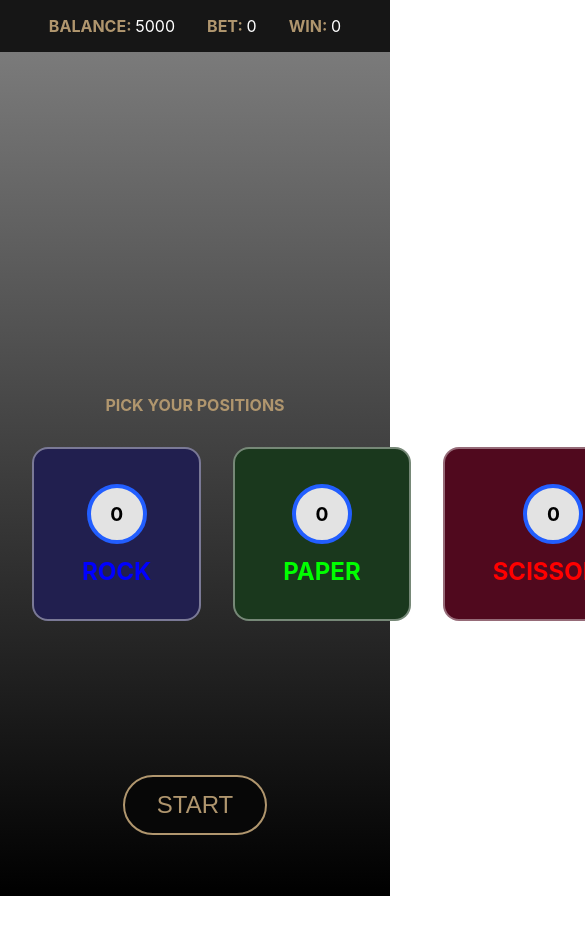
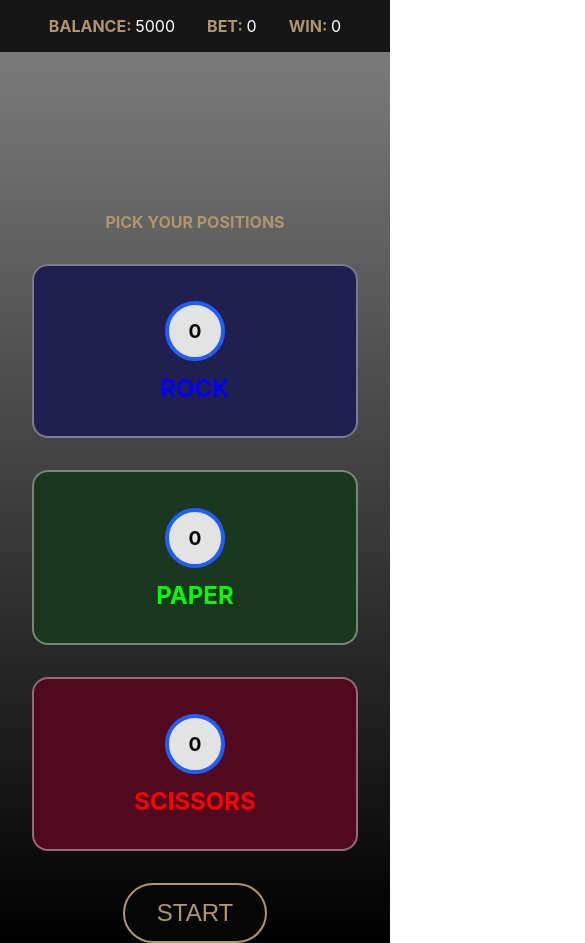
Before and after one commit to limel/yolo-test-task, a React (Create React App) app: page / in a window 390 px wide. Shown: the top 943 px of the page, 585 px wide, since content can reach past the window. Before the commit the page ends 896 px from the top, so only its background shows below. Built offline with nearby package versions, Linux system fonts and the light colour scheme.

Commit message:
update Readme and styles for mobile

```diff
--- a/src/components/BetArea/BetArea.module.scss
+++ b/src/components/BetArea/BetArea.module.scss
@@ -5,6 +5,10 @@
   padding: 2rem;
   margin: 0 auto;
   max-width: 900px;
+
+  @media screen and (max-width: 768px) {
+    grid-template-columns: repeat(1, 1fr);
+  }
 }
 
 .notice {
```
Also changed, not shown: 1 other file (tests, documents, lock files or other folders).
